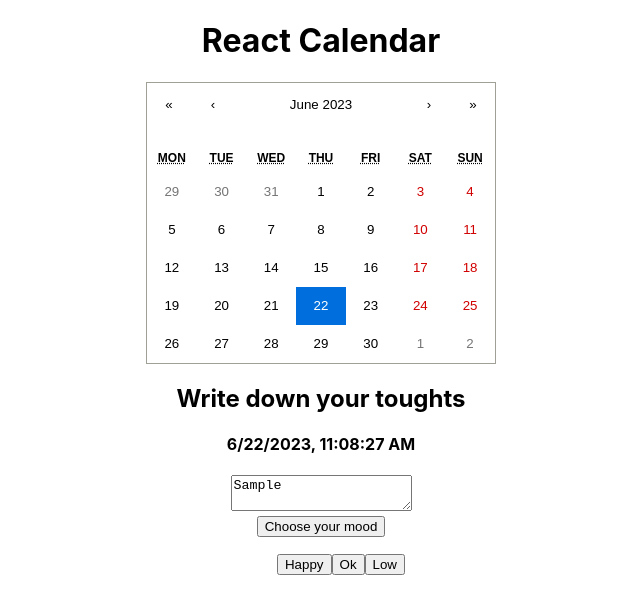
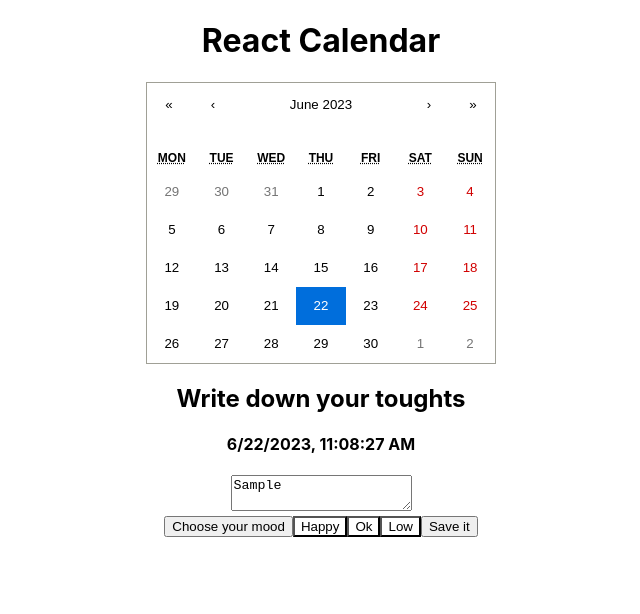
Before and after one commit to nmarforio/3project-calendar, a React (Create React App) app: page / in a window 1280 px wide. Both pictures are taken after typing "Sample" into the empty fields and a click on the button "Choose your mood". Shown: the top 614 px of the page, without its empty margins (319-959 px from the left). Built offline with nearby package versions, Linux system fonts and the light colour scheme.

Commit message:
mood button works, saving the form data

```diff
--- a/src/App.css
+++ b/src/App.css
@@ -9,6 +9,12 @@
   display: flex;
   justify-content: center;
 }
+.greenButton:focus{
+  background-color: darkgreen;
+}
+.redButton:visited{
+  background-color: brown;
+}
 
 @keyframes App-logo-spin {
   from {
--- a/src/App.tsx
+++ b/src/App.tsx
@@ -25,7 +25,7 @@ const App: React.FC<{}> = () => {
         <h1>React Calendar</h1>
       </header>
       <div className="calendar-container">
-        <Calendar className={['c1','c2']}onChange={(day)=>handleChange(day)} value={day} />
+        <Calendar onChange={(day)=>handleChange(day)} value={day} />
       </div>
       <div className="DayClendar"></div>
       <Daytime day={day}/>
--- a/src/Component/Daytime.tsx
+++ b/src/Component/Daytime.tsx
@@ -1,44 +1,84 @@
-import { useState } from "react"
-import { Value } from "react-calendar/dist/cjs/shared/types"
+import { useState } from "react";
+import { Value } from "react-calendar/dist/cjs/shared/types";
 
- export interface Props{
-    day: Value
-}
+const Daytime: React.FC<{ day: Value }> = ({ day }) => {
+  const [mood, setMood] = useState<boolean>(false);
+  const [redButton, setRedButton] = useState<boolean>(false)
+  const [greenButton, setGreenButton] = useState<boolean>(false)
+  const [yellowButton, setYellowButton] = useState<boolean>(false)
+  const [count, setCount] = useState<number>(0)
 
-const Daytime : React.FC <{day: Value}>= ({day}: Props)  =>{
-    const [mood, setMood] = useState <boolean>(false)
+  const handleMood = (e: React.MouseEvent) => {
+    e.preventDefault();
+    setMood(!mood);
+  };
 
-    const handleMood = (e : React.MouseEvent)=>{
+  const handleGreenClick = (e: React.MouseEvent) => {
+    e.preventDefault();
+    setGreenButton(!greenButton)
+    setYellowButton(false)
+    setRedButton(false)
+    setCount(1)
+  };
+  const handleYellowClick = (e: React.MouseEvent) => {
+    e.preventDefault();
+    setYellowButton(!yellowButton)
+    setGreenButton(false)
+    setRedButton(false)
+    setCount(2)
+  };
+  const handleRedClick = (e: React.MouseEvent) => {
+    e.preventDefault();
+    setRedButton(!redButton)
+    setGreenButton(false)
+    setYellowButton(false)
+    setCount(3)
+  };
+
+  const handleSubmit = (e : React.FormEvent)=>{
     e.preventDefault()
-        setMood(!mood)
-    }
-    console.log(mood)
-    const handleGreenClick =(e: React.MouseEvent)=>{
-        e.preventDefault()
-        setMood(false)
+    const formData : object = e.target
+    console.log(formData)
 
   }
 
-
-    return(
+  return (
     <>
-        <form className="DayForm">
+      <form className="DayForm" onSubmit={(e)=>handleSubmit(e)}>
         <div className="textarea">
           <h2>Write down your toughts</h2>
           <h4>{day?.toLocaleString()}</h4>
           <textarea placeholder="how is your day?"></textarea>
         </div>
-        <button onClick={(e)=>handleMood(e)}>Choose your mood</button>
-        {mood ? <ul>
-            <button onClick={(e)=>handleGreenClick(e)} className="greenButton">Happy</button>
-            <button className="yellowButton">Ok</button>
-            <button className="redButton">Low</button>
-        </ul> : <></>}
+        <button onClick={(e) => handleMood(e)}>Choose your mood</button>
+        {mood ? (
+          <>
+            <button
+              onClick={(e) => handleGreenClick(e)}
+              className="greenButton"
+              style={{backgroundColor: greenButton ? 'green' : 'white'}}
+            >
+              Happy
+            </button>
+            <button
+              onClick={(e) => handleYellowClick(e)}
+              className="yellowButton"
+              style={{backgroundColor: yellowButton ? 'yellow' : 'white'}}
+            >
+              Ok
+            </button>
+            <button onClick={(e) => handleRedClick(e)} className="redButton" style={{backgroundColor: redButton ? 'red' : 'white'}}>
+              Low
+            </button>
+          </>
+        ) : (
+          <></>
+        )}
+
+        <button type='submit' >Save it</button>
       </form>
     </>
-    )
-}
+  );
+};
 
-
-
-export default Daytime
+export default Daytime;
```
Lines whose indentation alone changed are shown as unchanged.
